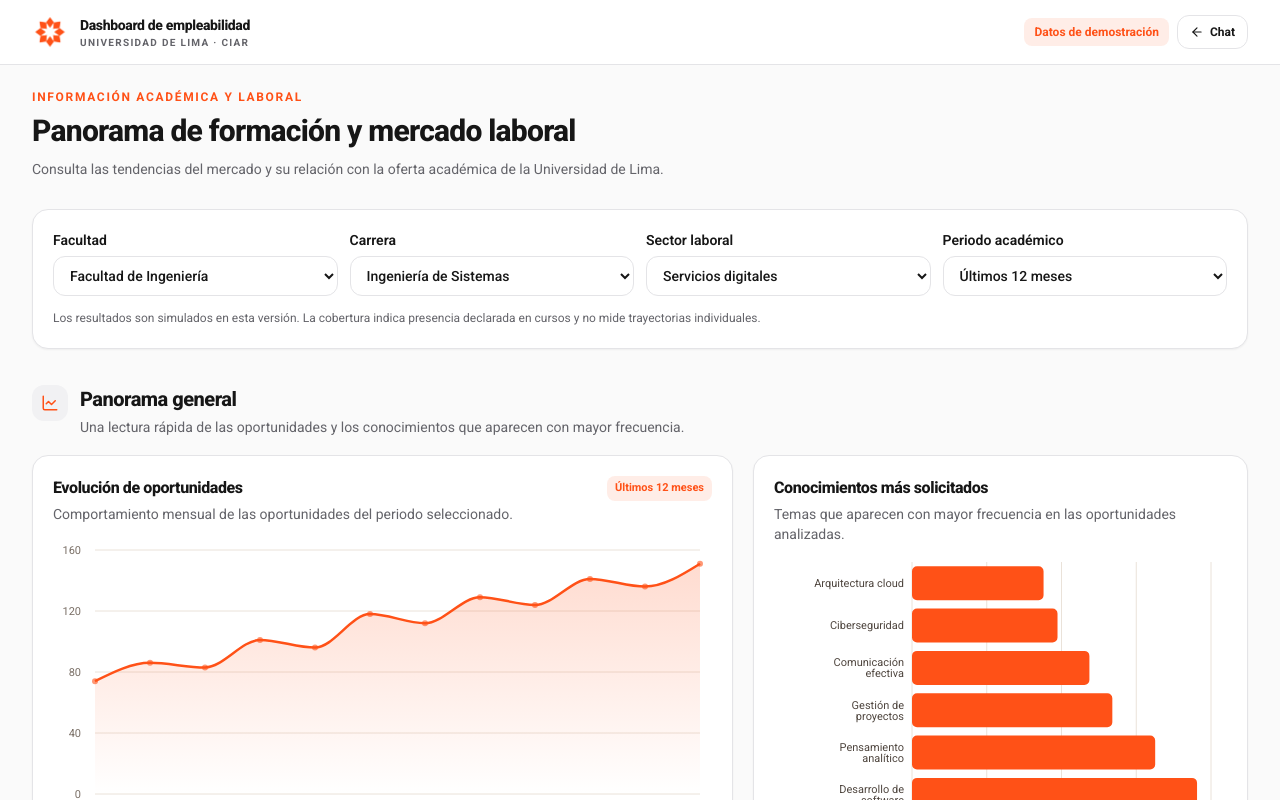
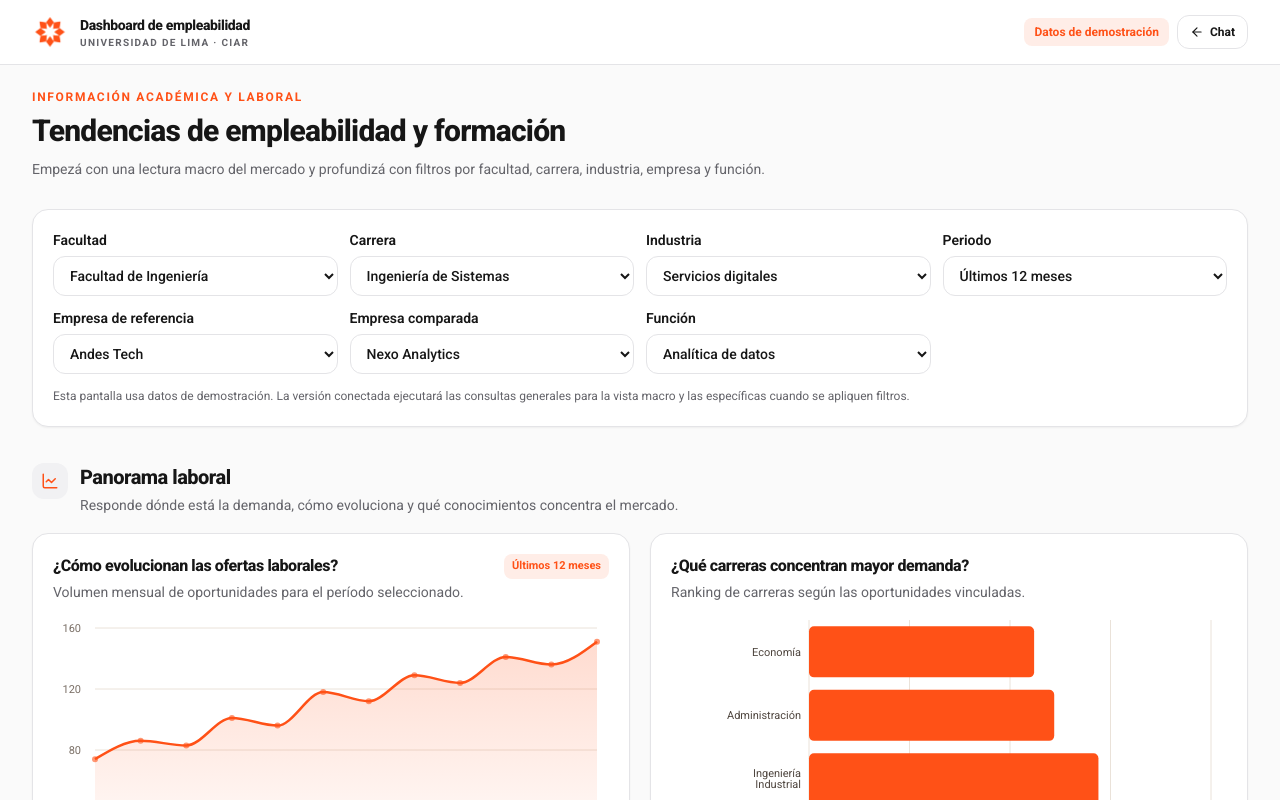
Before and after one commit to alejandrocht/Agente-empleabilidad-silabos, a Next.js app in the folder frontend/: page /dashboard in a window 1280 px wide. Built offline with nearby package versions, Linux system fonts and the light colour scheme.

Commit message:
feat: actualizacion de dashboard

```diff
--- a/frontend/src/components/dashboard/Dashboard.jsx
+++ b/frontend/src/components/dashboard/Dashboard.jsx
@@ -1,26 +1,50 @@
 "use client";
 
 import Link from "next/link";
-import { ArrowLeft, BriefcaseBusiness, GraduationCap, LineChart } from "lucide-react";
+import {
+  ArrowLeft,
+  BriefcaseBusiness,
+  Building2,
+  GraduationCap,
+  LineChart,
+} from "lucide-react";
 import { useMemo, useState } from "react";
 import BarrasComparativasChart from "./BarrasComparativasChart";
 import BrechaCurriculoMercadoChart from "./BrechaCurriculoMercadoChart";
-import MatrizIntensidad from "./MatrizIntensidad";
 import RankingDimensionChart from "./RankingDimensionChart";
 import TarjetaGrafico from "./TarjetaGrafico";
 import TendenciaOfertasChart from "./TendenciaOfertasChart";
 import {
   MOCK_CARRERAS,
   MOCK_DASHBOARDS,
+  MOCK_EMPRESAS,
   MOCK_FACULTADES,
+  MOCK_FUNCIONES,
   MOCK_INDUSTRIAS,
   MOCK_PERIODOS,
 } from "./mockData";
 
 const seriesCursos = [
-  { clave: "mercado", etiqueta: "Lo que busca el mercado", color: "#FF5117" },
+  { clave: "mercado", etiqueta: "Demanda del mercado", color: "#FF5117" },
   { clave: "curriculo", etiqueta: "Presencia en cursos", color: "#00C5D6" },
 ];
+
+const seriesVigencia = [
+  { clave: "actualizado", etiqueta: "Señales actualizadas", color: "#00C5D6" },
+  { clave: "revisar", etiqueta: "Señales para revisar", color: "#FFB000" },
+];
+
+const seriesEmpresas = [
+  { clave: "referencia", etiqueta: "Empresa de referencia", color: "#FF5117" },
+  { clave: "comparada", etiqueta: "Empresa comparada", color: "#00C5D6" },
+];
+
+const modeloPorCarrera = {
+  sistemas: "competencias",
+  industrial: "habilidades",
+  administracion: "herramientas",
+  comunicacion: "habilidades",
+};
 
 function Selector({ etiqueta, valor, onChange, opciones }) {
   return (
@@ -31,7 +55,11 @@ function Selector({ etiqueta, valor, onChange, opciones }) {
         onChange={onChange}
         className="h-10 rounded-xl border border-line bg-paper px-3 text-sm font-medium text-ink outline-none transition focus:border-ulima focus:ring-2 focus:ring-ulima/20"
       >
-        {opciones.map((item) => <option key={item.id || item} value={item.id || item}>{item.nombre || item}</option>)}
+        {opciones.map((item) => (
+          <option key={item.id || item} value={item.id || item}>
+            {item.nombre || item}
+          </option>
+        ))}
       </select>
     </label>
   );
@@ -39,9 +67,11 @@ function Selector({ etiqueta, valor, onChange, opciones }) {
 
 function Seccion({ icono: Icono, titulo, descripcion, children }) {
   return (
-    <section className="mb-9">
+    <section className="mb-10">
       <div className="mb-4 flex items-start gap-3">
-        <span className="grid h-9 w-9 shrink-0 place-items-center rounded-xl bg-ash text-ulima"><Icono size={18} /></span>
+        <span className="grid h-9 w-9 shrink-0 place-items-center rounded-xl bg-ash text-ulima">
+          <Icono size={18} />
+        </span>
         <div>
           <h2 className="text-xl font-extrabold tracking-tight text-ink">{titulo}</h2>
           <p className="mt-0.5 text-sm leading-6 text-muted">{descripcion}</p>
@@ -52,25 +82,72 @@ function Seccion({ icono: Icono, titulo, descripcion, children }) {
   );
 }
 
+function normalizarRanking(filas, campo, etiqueta = "elemento") {
+  return filas.map((fila) => ({
+    elemento: fila[etiqueta],
+    ofertas: fila[campo],
+  }));
+}
+
 export default function Dashboard() {
   const [facultadId, setFacultadId] = useState(MOCK_FACULTADES[0].id);
   const [carreraId, setCarreraId] = useState(MOCK_CARRERAS[0].id);
   const [industriaId, setIndustriaId] = useState(MOCK_INDUSTRIAS[0].id);
   const [periodo, setPeriodo] = useState(MOCK_PERIODOS[0]);
+  const [empresaReferenciaId, setEmpresaReferenciaId] = useState(MOCK_EMPRESAS[0].id);
+  const [empresaComparadaId, setEmpresaComparadaId] = useState(MOCK_EMPRESAS[1].id);
+  const [funcionId, setFuncionId] = useState(MOCK_FUNCIONES[0].id);
 
   const carrerasDeFacultad = useMemo(
     () => MOCK_CARRERAS.filter((item) => item.facultad_id === facultadId),
     [facultadId],
   );
-  const carrera = MOCK_CARRERAS.find((item) => item.id === carreraId) || carrerasDeFacultad[0] || MOCK_CARRERAS[0];
+  const carrera = MOCK_CARRERAS.find((item) => item.id === carreraId)
+    || carrerasDeFacultad[0]
+    || MOCK_CARRERAS[0];
   const industria = MOCK_INDUSTRIAS.find((item) => item.id === industriaId) || MOCK_INDUSTRIAS[0];
-  const modelo = MOCK_DASHBOARDS.competencias;
+  const empresaReferencia = MOCK_EMPRESAS.find((item) => item.id === empresaReferenciaId) || MOCK_EMPRESAS[0];
+  const empresaComparada = MOCK_EMPRESAS.find((item) => item.id === empresaComparadaId) || MOCK_EMPRESAS[1];
+  const funcion = MOCK_FUNCIONES.find((item) => item.id === funcionId) || MOCK_FUNCIONES[0];
+  const modelo = MOCK_DASHBOARDS[modeloPorCarrera[carrera.id] || "competencias"];
+
+  const carrerasPorDemanda = normalizarRanking(modelo.carreras, "indice");
+  const industriasPorCarrera = modelo.industrias.map((fila) => ({
+    elemento: fila.industria,
+    oportunidades: fila.ofertas,
+  }));
+  const coberturaCurricular = modelo.cobertura;
+  const funcionesPorTipoEmpresa = modelo.destinos;
+  const diferenciadores = modelo.diferenciadores.map((fila) => ({
+    ...fila,
+    referencia: fila.referencia,
+    comparada: fila.comparada,
+  }));
 
   function cambiarFacultad(evento) {
     const siguienteFacultad = evento.target.value;
     const siguienteCarrera = MOCK_CARRERAS.find((item) => item.facultad_id === siguienteFacultad);
+
     setFacultadId(siguienteFacultad);
     if (siguienteCarrera) setCarreraId(siguienteCarrera.id);
+  }
+
+  function cambiarEmpresaReferencia(evento) {
+    const siguienteEmpresa = evento.target.value;
+    setEmpresaReferenciaId(siguienteEmpresa);
+    if (siguienteEmpresa === empresaComparadaId) {
+      const alternativa = MOCK_EMPRESAS.find((item) => item.id !== siguienteEmpresa);
+      if (alternativa) setEmpresaComparadaId(alternativa.id);
+    }
+  }
+
+  function cambiarEmpresaComparada(evento) {
+    const siguienteEmpresa = evento.target.value;
+    setEmpresaComparadaId(siguienteEmpresa);
+    if (siguienteEmpresa === empresaReferenciaId) {
+      const alternativa = MOCK_EMPRESAS.find((item) => item.id !== siguienteEmpresa);
+      if (alternativa) setEmpresaReferenciaId(alternativa.id);
+    }
   }
 
   return (
@@ -86,7 +163,9 @@ export default function Dashboard() {
           </Link>
           <div className="flex items-center gap-2">
             <span className="hidden rounded-lg bg-ulima/10 px-2.5 py-1.5 text-xs font-bold text-ulima sm:inline">Datos de demostración</span>
-            <Link href="/" className="inline-flex items-center gap-1.5 rounded-xl border border-line px-3 py-2 text-xs font-bold text-ink transition hover:border-ulima hover:text-ulima focus:outline-none focus:ring-2 focus:ring-ulima/40"><ArrowLeft size={14} /> Chat</Link>
+            <Link href="/" className="inline-flex items-center gap-1.5 rounded-xl border border-line px-3 py-2 text-xs font-bold text-ink transition hover:border-ulima hover:text-ulima focus:outline-none focus:ring-2 focus:ring-ulima/40">
+              <ArrowLeft size={14} /> Chat
+            </Link>
           </div>
         </div>
       </header>
@@ -94,55 +173,86 @@ export default function Dashboard() {
       <main className="mx-auto max-w-[1440px] px-4 py-6 sm:px-6 lg:px-8">
         <section className="mb-7">
           <p className="text-xs font-bold uppercase tracking-[0.14em] text-ulima">Información académica y laboral</p>
-          <h1 className="mt-2 text-2xl font-extrabold tracking-tight text-ink sm:text-3xl">Panorama de formación y mercado laboral</h1>
-          <p className="mt-2 max-w-3xl text-sm leading-6 text-muted">Consulta las tendencias del mercado y su relación con la oferta académica de la Universidad de Lima.</p>
+          <h1 className="mt-2 text-2xl font-extrabold tracking-tight text-ink sm:text-3xl">Tendencias de empleabilidad y formación</h1>
+          <p className="mt-2 max-w-3xl text-sm leading-6 text-muted">
+            Empezá con una lectura macro del mercado y profundizá con filtros por facultad, carrera, industria, empresa y función.
+          </p>
         </section>
 
         <section aria-label="Filtros del dashboard" className="mb-9 rounded-2xl border border-line bg-paper p-4 shadow-sm sm:p-5">
           <div className="grid gap-3 sm:grid-cols-2 xl:grid-cols-4">
             <Selector etiqueta="Facultad" valor={facultadId} onChange={cambiarFacultad} opciones={MOCK_FACULTADES} />
             <Selector etiqueta="Carrera" valor={carrera.id} onChange={(evento) => setCarreraId(evento.target.value)} opciones={carrerasDeFacultad} />
-            <Selector etiqueta="Sector laboral" valor={industriaId} onChange={(evento) => setIndustriaId(evento.target.value)} opciones={MOCK_INDUSTRIAS} />
-            <Selector etiqueta="Periodo académico" valor={periodo} onChange={(evento) => setPeriodo(evento.target.value)} opciones={MOCK_PERIODOS} />
+            <Selector etiqueta="Industria" valor={industriaId} onChange={(evento) => setIndustriaId(evento.target.value)} opciones={MOCK_INDUSTRIAS} />
+            <Selector etiqueta="Periodo" valor={periodo} onChange={(evento) => setPeriodo(evento.target.value)} opciones={MOCK_PERIODOS} />
+            <Selector etiqueta="Empresa de referencia" valor={empresaReferencia.id} onChange={cambiarEmpresaReferencia} opciones={MOCK_EMPRESAS} />
+            <Selector etiqueta="Empresa comparada" valor={empresaComparada.id} onChange={cambiarEmpresaComparada} opciones={MOCK_EMPRESAS} />
+            <Selector etiqueta="Función" valor={funcion.id} onChange={(evento) => setFuncionId(evento.target.value)} opciones={MOCK_FUNCIONES} />
           </div>
-          <p className="mt-3 text-xs leading-5 text-muted">Los resultados son simulados en esta versión. La cobertura indica presencia declarada en cursos y no mide trayectorias individuales.</p>
+          <p className="mt-3 text-xs leading-5 text-muted">
+            Esta pantalla usa datos de demostración. La versión conectada ejecutará las consultas generales para la vista macro y las específicas cuando se apliquen filtros.
+          </p>
         </section>
 
-        <Seccion icono={LineChart} titulo="Panorama general" descripcion="Una lectura rápida de las oportunidades y los conocimientos que aparecen con mayor frecuencia.">
+        <Seccion icono={LineChart} titulo="Panorama laboral" descripcion="Responde dónde está la demanda, cómo evoluciona y qué conocimientos concentra el mercado.">
           <div className="grid gap-5 xl:grid-cols-12">
-            <TarjetaGrafico titulo="Evolución de oportunidades" descripcion="Comportamiento mensual de las oportunidades del periodo seleccionado." className="xl:col-span-7" accion={<span className="rounded-lg bg-ulima/10 px-2 py-1 text-[11px] font-bold text-ulima">{periodo}</span>}>
+            <TarjetaGrafico titulo="¿Cómo evolucionan las ofertas laborales?" descripcion="Volumen mensual de oportunidades para el período seleccionado." className="xl:col-span-6" accion={<span className="rounded-lg bg-ulima/10 px-2 py-1 text-[11px] font-bold text-ulima">{periodo}</span>}>
               <TendenciaOfertasChart filas={modelo.tendencia} />
             </TarjetaGrafico>
-            <TarjetaGrafico titulo="Conocimientos más solicitados" descripcion="Temas que aparecen con mayor frecuencia en las oportunidades analizadas." className="xl:col-span-5">
+            <TarjetaGrafico titulo="¿Qué carreras concentran mayor demanda?" descripcion="Ranking de carreras según las oportunidades vinculadas." className="xl:col-span-6">
+              <RankingDimensionChart tipo="demanda" filas={carrerasPorDemanda} />
+            </TarjetaGrafico>
+            <TarjetaGrafico titulo={`¿En qué industrias se publican ofertas para ${carrera.nombre}?`} descripcion="Sectores laborales con mayor cantidad de oportunidades para la carrera seleccionada." className="xl:col-span-6">
+              <RankingDimensionChart tipo="destinos" filas={industriasPorCarrera} />
+            </TarjetaGrafico>
+            <TarjetaGrafico titulo="¿Qué conocimientos demanda más el mercado?" descripcion="Conocimientos con mayor presencia en las ofertas analizadas." className="xl:col-span-6">
               <RankingDimensionChart tipo="demanda" filas={modelo.demanda} />
             </TarjetaGrafico>
           </div>
         </Seccion>
 
-        <Seccion icono={GraduationCap} titulo="Formación académica" descripcion={"Cómo se conectan los cursos de " + carrera.nombre + " con las señales de " + industria.nombre.toLowerCase() + "."}>
+        <Seccion icono={GraduationCap} titulo="Alineación curricular" descripcion={`Muestra cómo ${carrera.nombre} se relaciona con las señales de ${industria.nombre.toLowerCase()}.`}>
           <div className="grid gap-5 xl:grid-cols-12">
-            <TarjetaGrafico titulo="Temas que requieren atención" descripcion="Compara lo que pide el mercado con la presencia declarada en los cursos." className="xl:col-span-7">
+            <TarjetaGrafico titulo="¿Qué conocimientos ya cubre el currículo?" descripcion="Presencia de conocimientos en los cursos de la carrera seleccionada." className="xl:col-span-6">
+              <RankingDimensionChart tipo="cobertura" filas={coberturaCurricular} />
+            </TarjetaGrafico>
+            <TarjetaGrafico titulo="¿Qué conocimientos demandados presentan una brecha?" descripcion="Comparación entre la demanda laboral y la presencia declarada en cursos." className="xl:col-span-6">
               <BrechaCurriculoMercadoChart filas={modelo.brechas} disponible />
             </TarjetaGrafico>
-            <TarjetaGrafico titulo="Cursos con mayor conexión" descripcion="Cursos donde la oferta formativa se relaciona con las señales del mercado." className="xl:col-span-5">
+            <TarjetaGrafico titulo="¿Qué cursos requieren revisar su vigencia?" descripcion="Señales de actualización frente a señales que requieren revisión." className="xl:col-span-6">
+              <BarrasComparativasChart filas={modelo.vigencia} series={seriesVigencia} />
+            </TarjetaGrafico>
+            <TarjetaGrafico titulo="¿Qué cursos tienen mayor correspondencia con el mercado?" descripcion="Cursos donde la oferta formativa se conecta con las señales de demanda." className="xl:col-span-6">
               <BarrasComparativasChart filas={modelo.cursos} series={seriesCursos} />
             </TarjetaGrafico>
           </div>
         </Seccion>
 
-        <Seccion icono={BriefcaseBusiness} titulo="Mercado laboral" descripcion="Empresas y sectores que concentran las oportunidades del periodo seleccionado.">
+        <Seccion icono={BriefcaseBusiness} titulo="Empresas y funciones" descripcion="Permite contrastar empresas y entender los conocimientos y funciones que demandan.">
           <div className="grid gap-5 xl:grid-cols-12">
-            <TarjetaGrafico titulo="Top 5 empresas con más oportunidades" descripcion="Empresas con mayor volumen de oportunidades en el escenario de demostración." className="xl:col-span-5">
+            <TarjetaGrafico titulo="¿Qué empresas concentran oportunidades y conocimientos?" descripcion="Empresas con mayor volumen de oportunidades en el contexto seleccionado." className="xl:col-span-6">
               <RankingDimensionChart tipo="empresas" filas={modelo.empresasTop} />
             </TarjetaGrafico>
-            <TarjetaGrafico titulo="Oportunidades por sector laboral" descripcion="Sectores que reúnen más oportunidades vinculadas al contexto seleccionado." className="xl:col-span-7">
-              <RankingDimensionChart tipo="destinos" filas={modelo.destinos} />
+            <TarjetaGrafico titulo={`¿Qué conocimientos diferencian a ${empresaReferencia.nombre} de ${empresaComparada.nombre}?`} descripcion="Comparación de presencia de conocimientos entre las empresas seleccionadas." className="xl:col-span-6">
+              <BarrasComparativasChart filas={diferenciadores} series={seriesEmpresas} />
             </TarjetaGrafico>
-            <TarjetaGrafico titulo="Temas destacados por sector" descripcion="La intensidad muestra qué temas aparecen con mayor presencia en cada sector laboral." className="xl:col-span-12">
-              <MatrizIntensidad filas={modelo.perfilSector} columnas={["Digital", "Banca", "Consultoría", "Retail", "Telecom"]} etiquetaBaja="Menor presencia" etiquetaAlta="Mayor presencia" />
+            <TarjetaGrafico titulo={`¿Cuáles son los conocimientos núcleo para ${funcion.nombre}?`} descripcion="Conocimientos más conectados con las oportunidades de la función seleccionada." className="xl:col-span-6">
+              <RankingDimensionChart tipo="demanda" filas={modelo.demanda} />
+            </TarjetaGrafico>
+            <TarjetaGrafico titulo={`¿Cómo varían las funciones para ${carrera.nombre} según el tipo de empresa?`} descripcion="Funciones con mayor presencia por tipo o sector de empresa." className="xl:col-span-6">
+              <RankingDimensionChart tipo="destinos" filas={funcionesPorTipoEmpresa} />
             </TarjetaGrafico>
           </div>
         </Seccion>
+
+        <section className="mb-8 rounded-2xl border border-line bg-ash/50 p-4 text-sm leading-6 text-muted">
+          <div className="flex items-start gap-3">
+            <Building2 className="mt-0.5 shrink-0 text-ulima" size={18} />
+            <p>
+              Las visualizaciones corresponden a las 12 preguntas del catálogo validado. Cada una tendrá una vista general y, cuando aplique, una vista específica según los filtros elegidos.
+            </p>
+          </div>
+        </section>
       </main>
     </div>
   );
```
Also changed, not shown: 1 other file (tests, documents, lock files or other folders).
